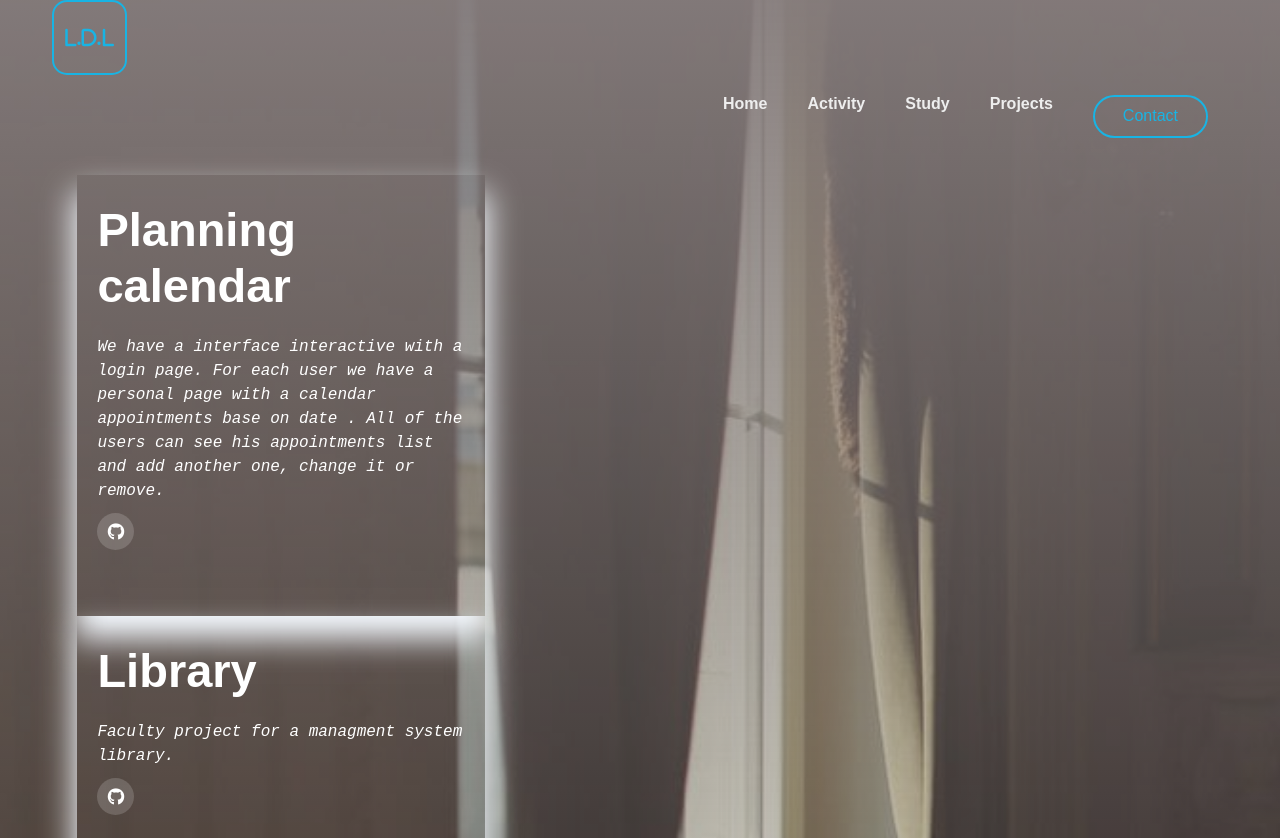
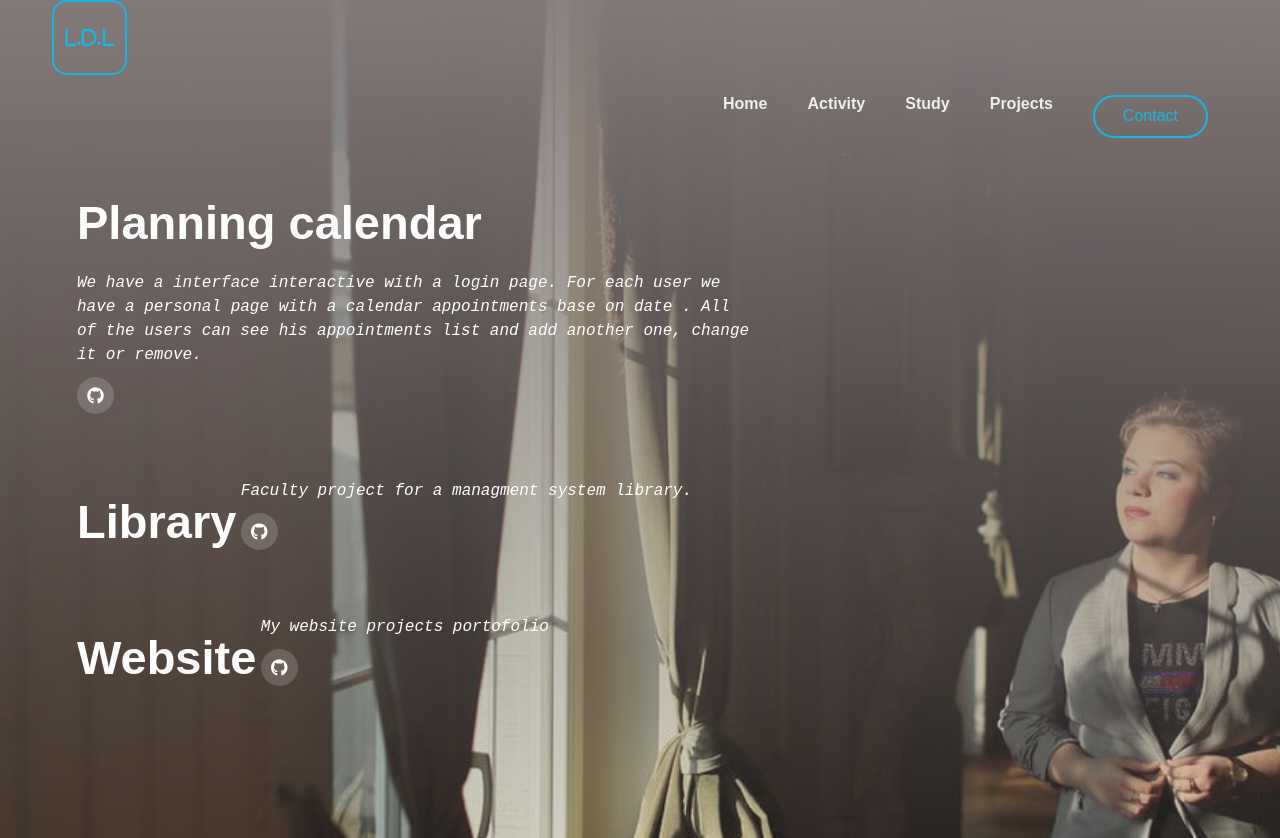
Before and after one commit to daia-code/My-website, a plain HTML site: page projects.html in a window 1280 px wide. Shown: the top 838 px of the page. Drawn offline with Linux system fonts and the light colour scheme; files that its build step writes are made by us from their sources; files whose address does not match are found by name.

Commit message:
Update style.css

```diff
--- a/style.css
+++ b/style.css
@@ -295,9 +295,7 @@
 }
 
 .container .boxProject{
-    box-shadow: rgb(245 250 255) 0px 20px 30px 3px;
-    padding: 1% 3%;
-    width: 60%;
+    display: block ruby;
 }
 .container .boxProject  h3{
     color:white;
```
